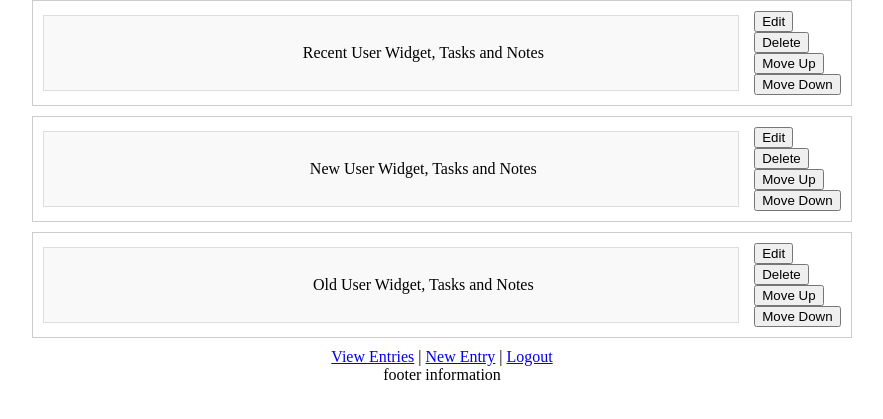
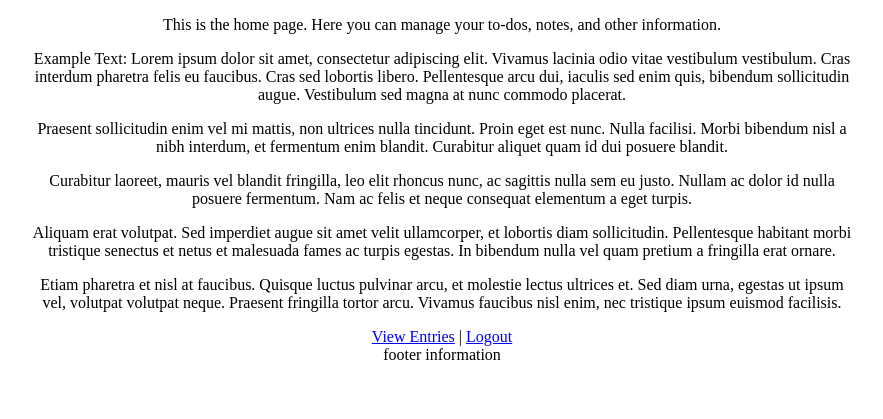
Before and after one commit to JZarins2324/itcapstone_lifestyleapp, a PHP site: page /pages/home.php in a window 1280 px wide. Shown: the part 100-519 px from the top of the page, without its empty margins (198-1081 px from the left). Run offline with PHP 8.4, Linux system fonts and the light colour scheme; the visitor is signed in with stand-in values (Sample User, id 1).

Commit message:
Rollback

```diff
--- a/assets/css/home.css
+++ b/assets/css/home.css
@@ -1,4 +1,5 @@
 
+/* FLEX CSS ENVIRONMENT */
 .site-header {
 	background-color: #333;
 	color: white;
@@ -7,14 +8,12 @@
 	justify-content: center;
 }
 
-
 html, body {
   text-align: center;
 	margin: 0 10%;
 	padding: 0;
 }
 
-/*
 main {
 	display: flex;
 	flex-direction: column;
@@ -43,42 +42,4 @@ main {
 .links-container {
 	text-align: center;
 	width: 100%;
-} */
-
-.note-section {
-	border: 1px solid #ccc;
-	padding: 10px;
-	margin-bottom: 10px;
 }
-
-.flex-container {
-	display: flex;
-	justify-content: space-between;
-	align-items: center;
-}
-
-.selectable-text {
-	flex-grow: 1;
-	margin-right: 10px;
-	padding: 10px;
-	border: 1px solid #ddd;
-	overflow: auto;
-	white-space: pre-wrap;
-	cursor: text;
-	background-color: #f9f9f9;
-}
-
-.button-group {
-	display: flex;
-	flex-direction: column;
-	align-items: flex-start;/* Alignment is automatically handled by Flexbox */
-}
-
-.button-group input[type="button"] {
-	margin-left: 5px; /* Space between buttons */
-}
-
-.selected {
-	border-color: #007bff;
-	background-color: #e723e7;
-}
--- a/assets/js/toggleSelection.js
+++ /dev/null
@@ -1,3 +0,0 @@
-function toggleSelection(element) {
-	element.classList.toggle('selected');
-}
--- a/pages/home.php
+++ b/pages/home.php
@@ -22,60 +22,28 @@ if(!isset($_SESSION["username"])){
 		</header>
 		<div class="layout">
     <aside class="left-aside"></aside>
+		<main class="main-content">
+		<div class="main">
+		<p>This is the home page. Here you can manage your to-dos, notes, and other information.</p>
+		<p>Example Text: Lorem ipsum dolor sit amet, consectetur adipiscing elit. Vivamus lacinia odio vitae vestibulum vestibulum. Cras interdum pharetra felis eu faucibus. Cras sed lobortis libero. Pellentesque arcu dui, iaculis sed enim quis, bibendum sollicitudin augue. Vestibulum sed magna at nunc commodo placerat.</p>
 
+		<p>Praesent sollicitudin enim vel mi mattis, non ultrices nulla tincidunt. Proin eget est nunc. Nulla facilisi. Morbi bibendum nisl a nibh interdum, et fermentum enim blandit. Curabitur aliquet quam id dui posuere blandit.</p>
 
-		<main class="main-content">
-  	<div class="note-section" onclick="toggleSelection(this)">
-			<div class="flex-container">
-				<div class="selectable-text" contenteditable="false">
-                Recent User Widget, Tasks and Notes
-        </div>
-				<div class="button-group">
-					<input type="button" value="Edit">
-					<input type="button" value="Delete">
-					<input type="button" value="Move Up">
-					<input type="button" value="Move Down">
-				</div>
-			</div>
+		<p>Curabitur laoreet, mauris vel blandit fringilla, leo elit rhoncus nunc, ac sagittis nulla sem eu justo. Nullam ac dolor id nulla posuere fermentum. Nam ac felis et neque consequat elementum a eget turpis.</p>
+
+		<p>Aliquam erat volutpat. Sed imperdiet augue sit amet velit ullamcorper, et lobortis diam sollicitudin. Pellentesque habitant morbi tristique senectus et netus et malesuada fames ac turpis egestas. In bibendum nulla vel quam pretium a fringilla erat ornare.</p>
+
+		<p>Etiam pharetra et nisl at faucibus. Quisque luctus pulvinar arcu, et molestie lectus ultrices et. Sed diam urna, egestas ut ipsum vel, volutpat volutpat neque. Praesent fringilla tortor arcu. Vivamus faucibus nisl enim, nec tristique ipsum euismod facilisis.</p>
+
 		</div>
-		<div class="note-section" onclick="toggleSelection(this)">
-			<div class="flex-container">
-				<div class="selectable-text" contenteditable="false">
-                New User Widget, Tasks and Notes
-        </div>
-				<div class="button-group">
-					<input type="button" value="Edit">
-					<input type="button" value="Delete">
-					<input type="button" value="Move Up">
-					<input type="button" value="Move Down">
-				</div>
-			</div>
-		</div>
-		<div class="note-section" onclick="toggleSelection(this)">
-			<div class="flex-container">
-				<div class="selectable-text" contenteditable="false">
-                Old User Widget, Tasks and Notes
-        </div>
-				<div class="button-group">
-					<input type="button" value="Edit">
-					<input type="button" value="Delete">
-					<input type="button" value="Move Up">
-					<input type="button" value="Move Down">
-        </div>
-    	</div>
-		</div>
-		<script src="../assets/js/toggleSelection.js"></script>
-
-
 		<div class="links-container">
     <a href='view.php'>View Entries</a> |
-    <a href='input.php'>New Entry</a> |
     <a href='../server/logout.php'>Logout</a>
 		</div>
 		</main>
-
 		<aside class="right-aside"></aside>
 		</div>
 		<footer class="site-footer">footer information</footer>
+
 </body>
 </html>
--- a/pages/view.php
+++ b/pages/view.php
@@ -10,6 +10,7 @@ if(!isset($_SESSION["username"])){
 ?> <link rel="stylesheet" type="text/css" href="../assets/css/table.css"> <?php
 
 // The view page for displaying user information
+
     // The view page for displaying user information
 
     echo "<h1>View Your Entries</h1>";
```
